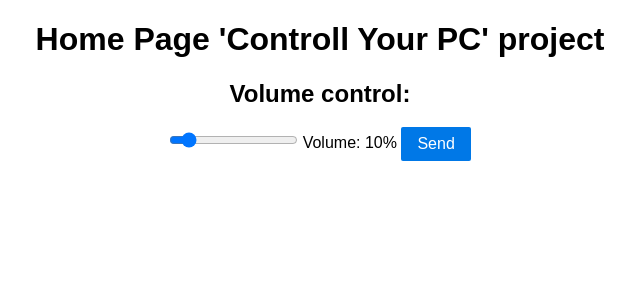
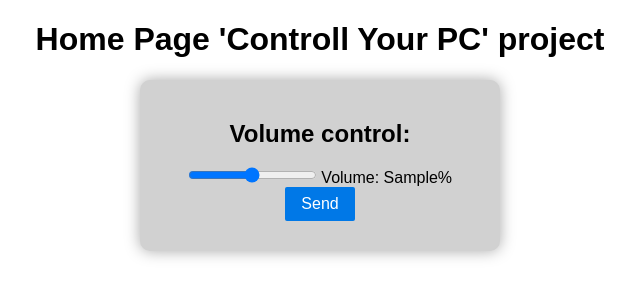
Before and after one commit to EtherCD/WebComputerController, a Flask app: template templates/index.html in a window 1280 px wide. Shown: the top 300 px of the page, without its empty margins (320-960 px from the left). Run offline with Flask 2, Linux system fonts and the light colour scheme; the template is opened without the code that fills it: most values are stand-ins (such as "Sample title", 1, 10 or a date in 2020).

Commit message:
Update 1.1
* Changing Styles
* Now the volume on the computer is synchronized with the web page (only for Linux)

```diff
--- a/main.py
+++ b/main.py
@@ -16,7 +16,7 @@ def index():
         volume:int = request.args.get("volume")
         print(volume)
         setVolume(int(volume))
-    return render_template("index.html")
+    return render_template("index.html", current_volume=getVolume())
 
 def setVolume(volume: int):
     if volume >= 0 and volume <= 100:
@@ -30,6 +30,11 @@ def setVolume(volume: int):
             volume = cast(interface, POINTER(IAudioEndpointVolume))
             volume.SetMasterVolumeLevel(volume, None)
 
+def getVolume():
+    if platform == "linux" or platform == "linux2":
+        m=alsaaudio.Mixer()
+        return m.getvolume()[0]
+    return 0
 
 if __name__ == "__main__":
     app.run(debug=True, host='0.0.0.0')
--- a/templates/index.html
+++ b/templates/index.html
@@ -7,15 +7,31 @@
     <title>Controll Your PC</title>
     <link rel="stylesheet" href="https://unpkg.com/purecss@2.1.0/build/pure-min.css" integrity="sha384-yHIFVG6ClnONEA5yB5DJXfW2/KC173DIQrYoZMEtBvGzmf0PKiGyNEqe9N6BNDBH" crossorigin="anonymous">
 
+    <style scoped="">
+        .d {
+            background-color: #d1d1d1;
+            padding: 20px;
+            padding-bottom: 30px;
+            margin: 20px auto;
+            border-color: #b0b0b0; border-radius: 10px;
+            width: 25%;
+            box-shadow: 0 0 15px #A9A9A9;
+        }
+    </style>
+
 </head>
-<body style="text-align: center; margin: 10px;">
+<body style="text-align: center;">
+
     <h1>Home Page 'Controll Your PC' project</h1>
-    <h2>Volume control:</h2>
-    <form class="pure-form" action="" method="GET">
-        <input type="range" min="0" max="100" value="10" class="slider" id="volumes" name="volume">
-        <span id="volumep">Volume: 10%</span>
-        <button type="submit" class="pure-button pure-button-primary" id="buttoms">Send</button>
-    </form>
+
+    <div class="d">
+        <h2>Volume control:</h2>
+        <form class="pure-form" action="" method="GET">
+            <input type="range" min="0" max="100" value="{{current_volume}}" class="slider" id="volumes" name="volume">
+            <span id="volumep">Volume: {{current_volume}}%</span><br>
+            <button type="submit" class="pure-button pure-button-primary" id="buttoms">Send</button>
+        </form>
+    </div>
 
     <script>
         let volumes = document.getElementById("volumes");
@@ -36,5 +52,6 @@
                 buttoms.style.backgroundColor="rgb(66, 184, 221)";
         };
     </script>
+
 </body>
 </html>
```
